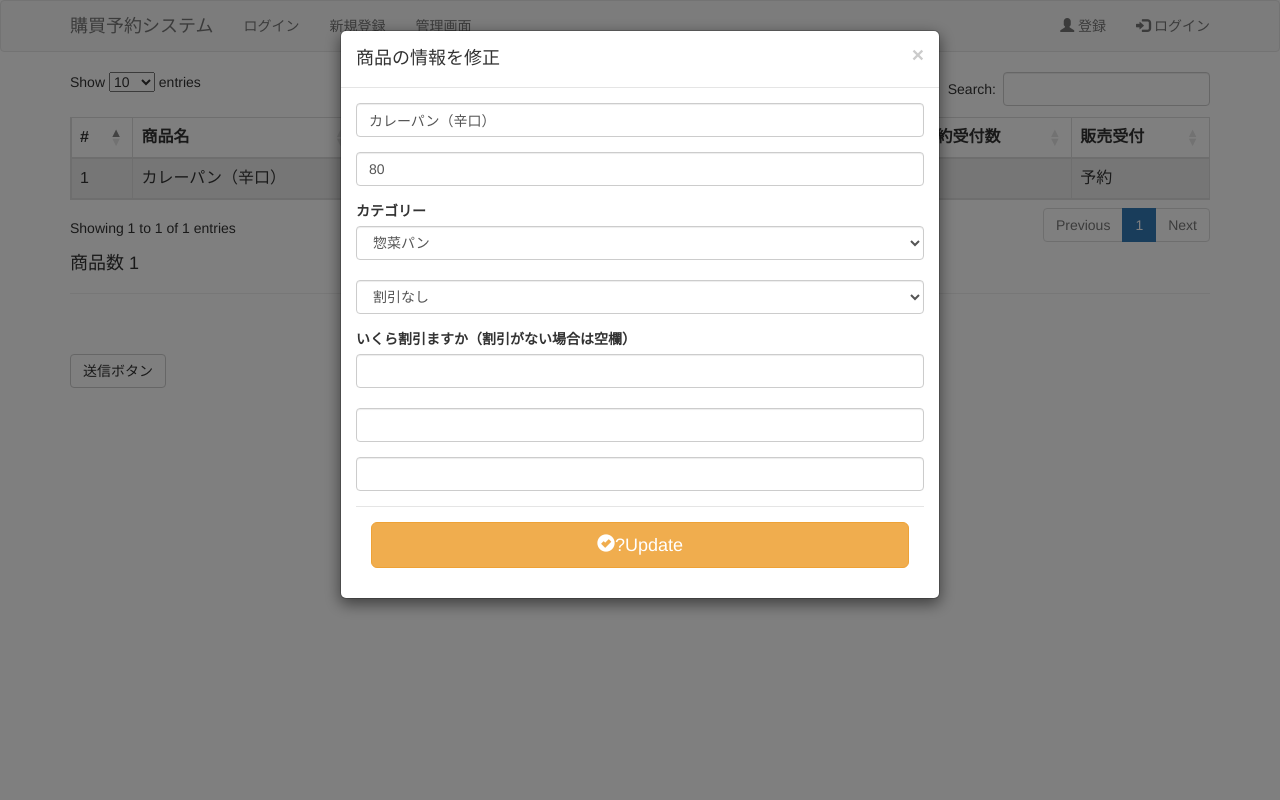
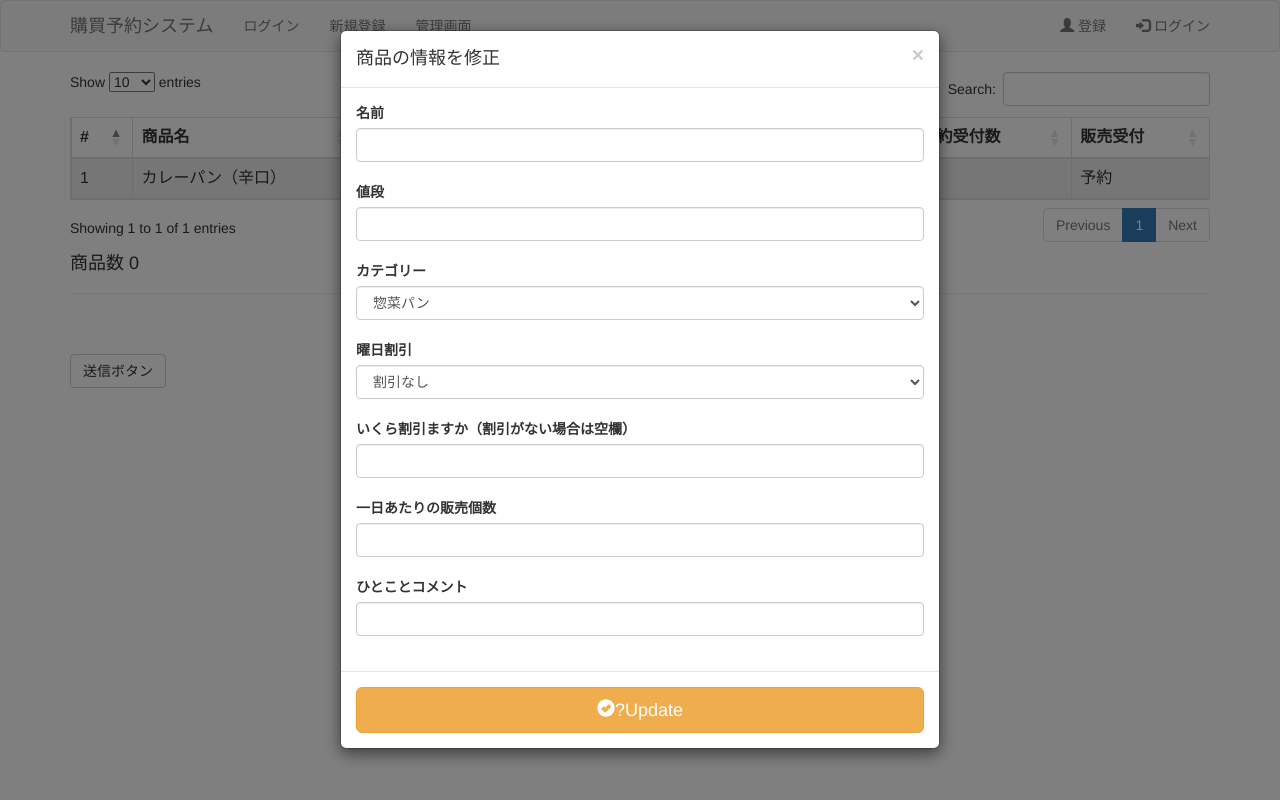
Before and after one commit to s151003/kobai-sys, a PHP site: page /console/menu_change.php in a window 1280 px wide, after a click that opens the changed part. Run offline with PHP 8.4, Linux system fonts and the light colour scheme; data comes from the database, SQL or seed files in the repository; data that the repository does not hold is empty; some libraries are stand-ins or nearby versions.

Commit message:
[Update]

```diff
--- a/console/menu_change.php
+++ b/console/menu_change.php
@@ -57,11 +57,13 @@ while ($row = mysqli_fetch_assoc($query)){
   				<h4 class="modal-title">商品の情報を修正</h4>
   			</div>
   			<div class="modal-body">
-                <div class="form-group">
-                    <input name="name" class="form-control" type="text" value="<?php echo $row["name"]; ?>">
+              <div class="form-froup">
+                <label>名前</br></label>
+                <input required type="text" name="product" maxlength="100" class="form-control"></br>
               </div>
-                <div class="form-group">
-                    <input name="value" class="form-control" type="number" value="<?php echo $row["value"]; ?>">
+              <div class="form-froup">
+                <label>値段</label></br>
+                <input required type="number" name="value" maxlength="100" class="form-control"></br>
               </div>
               <div class="form-froup">
                 <label>カテゴリー</label></br>
@@ -69,32 +71,38 @@ while ($row = mysqli_fetch_assoc($query)){
                 <optgroup>
                   <?php
                   $query = mysqli_query($link,'SELECT id,name FROM category');
+                  $count = 0;
                   while($row = mysqli_fetch_array($query)){
                     echo "<option value=",$row[0],">",$row[1],"</option>";
                   }
                   ?>
                 </optgroup>
               </select></br>
-                <div class="form-group">
-                    <select name="dis_day" class="form-control">
+              </div>
+              <div class="form-froup">
+                <label>曜日割引</label></br>
+                <select name="discount" class="form-control">
+                <optgroup>
                   <option value="7">割引なし</option>
                   <option value="1">月曜日</option>
                   <option value="2">火曜日</option>
                   <option value="3">水曜日</option>
                   <option value="4">木曜日</option>
                   <option value="5">金曜日</option>
-                    </select>
+                </optgroup>
+                </select></br>
               </div>
               <div class="form-froup">
                 <label>いくら割引ますか（割引がない場合は空欄）</label></br>
-                    <input type="number" name="dis_value" maxlength="100" class="form-control" value="<?php echo $row["dis_value"]; ?>"></br>
+                <input type="number" name="dis_value" maxlength="100" class="form-control"></br>
               </div>
-
-                <div class="form-group">
-                    <input name="day_limit" class="form-control" type="text" value="<?php echo $row["day_limit"]; ?> ">
+              <div class="form-froup">
+                <label>一日あたりの販売個数</label></br>
+                <input required type="number" name="day_limit" maxlength="100" class="form-control"></br>
               </div>
-                <div class="form-group">
-                    <input name="comment" class="form-control" type="text" value="<?php echo $row["comment"]; ?>">
+              <div class="form-froup">
+                <label>ひとことコメント</br></label>
+                <input required type="text" name="comment" maxlength="100" class="form-control"></br>
               </div>
   			</div>
   			<div class="modal-footer">
@@ -114,5 +122,6 @@ while ($row = mysqli_fetch_assoc($query)){
 
 </br></br>
 <input class="btn btn-default" type="submit" value="送信ボタン">
+
+</div>
 </form>
-</div>
```
Lines whose indentation alone changed are shown as unchanged.
